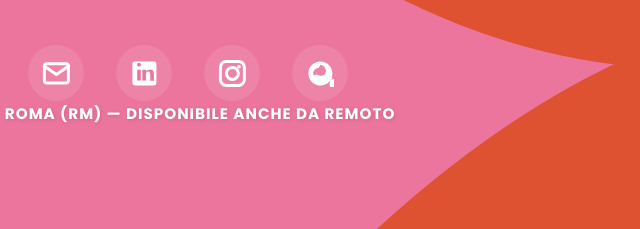
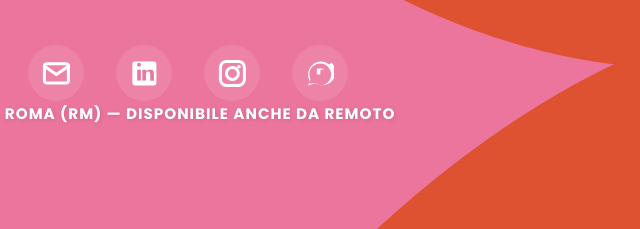
Before and after one commit to Studiosearch/portfolio-egle-nitoli, a website built with Vite: page index.html in a window 1280 px wide. Shown: the part 4471-4700 px from the top of the page, 452-1092 px from the left. Built offline with nearby package versions, Linux system fonts and the light colour scheme.

Commit message:
Fix: Simple message bubble icon for WhatsApp

```diff
--- a/index.html
+++ b/index.html
@@ -238,7 +238,9 @@
             </a>
             <a href="https://wa.me/393339977640" target="_blank" class="contact-icon-link" title="WhatsApp">
               <svg class="icon-minimal" viewBox="0 0 24 24" fill="white" xmlns="http://www.w3.org/2000/svg">
-                <path d="M12 2C6.48 2 2 6.48 2 12s4.48 10 10 10 10-4.48 10-10S17.52 2 12 2zm0 3c1.25 0 2.38.56 3.16 1.44.52.58.94 1.27 1.18 2.01.24.74.28 1.53.12 2.29-.16.76-.54 1.45-1.08 2.01l-.05.05c-.45.48-.77 1.08-.92 1.72-.15.64-.12 1.3.08 1.93.21.63.59 1.2 1.08 1.66.49.46 1.08.79 1.71.94.63.15 1.3.12 1.93-.08.63-.2 1.21-.58 1.68-1.08l.04-.05c.57-.54 1.26-.92 2.02-1.08.76-.16 1.55-.12 2.29.12.74.24 1.43.66 2.01 1.18.88.78 1.44 1.91 1.44 3.16 0 2.49-2.01 4.51-4.51 4.51-1.25 0-2.38-.56-3.16-1.44-.52-.58-.94-1.27-1.18-2.01-.24-.74-.28-1.53-.12-2.29.16-.76.54-1.45 1.08-2.01l.05-.05c.45-.48.77-1.08.92-1.72.15-.64.12-1.3-.08-1.93-.21-.63-.59-1.2-1.08-1.66-.49-.46-1.08-.79-1.71-.94-.63-.15-1.3-.12-1.93.08-.63.2-1.21.58-1.68 1.08l-.04.05c-.57.54-1.26.92-2.02 1.08-.76.16-1.55.12-2.29-.12-.74-.24-1.43-.66-2.01-1.18C6.56 14.38 6 13.25 6 12c0-2.49 2.01-4.51 4.51-4.51z"/>
+                <!-- Balão de fala com telefone -->
+                <path d="M19.077 4.577C17.382 2.883 15.143 2 12.722 2 6.697 2 1.815 6.88 1.815 12.905c0 2.141.553 4.248 1.603 6.076L1.5 22l6.417-1.687c1.773.967 3.77 1.479 5.805 1.479 6.025 0 10.906-4.88 10.906-10.906 0-2.92-1.168-5.667-3.291-7.738zm-6.355 17.044c-1.88 0-3.724-.489-5.344-1.418l-.383-.227-3.97.656.668-3.938-.241-.381C3.267 14.725 2.744 13.831 2.744 12.905c0-5.019 4.088-9.108 9.108-9.108 2.429 0 4.713.947 6.429 2.662 1.716 1.716 2.66 3.999 2.66 6.429.001 5.02-4.087 9.108-9.106 9.108z"/>
+                <path d="M15.5 13c-.276 0-.5-.224-.5-.5V9.5c0-.276-.224-.5-.5-.5h-2c-.276 0-.5.224-.5.5v3c0 .276-.224.5-.5.5h-2c-.276 0-.5-.224-.5-.5V8.5c0-.276.224-.5.5-.5h3.5c1.105 0 2 .895 2 2v2.5c0 .276-.224.5-.5.5z"/>
               </svg>
             </a>
           </div>
```
